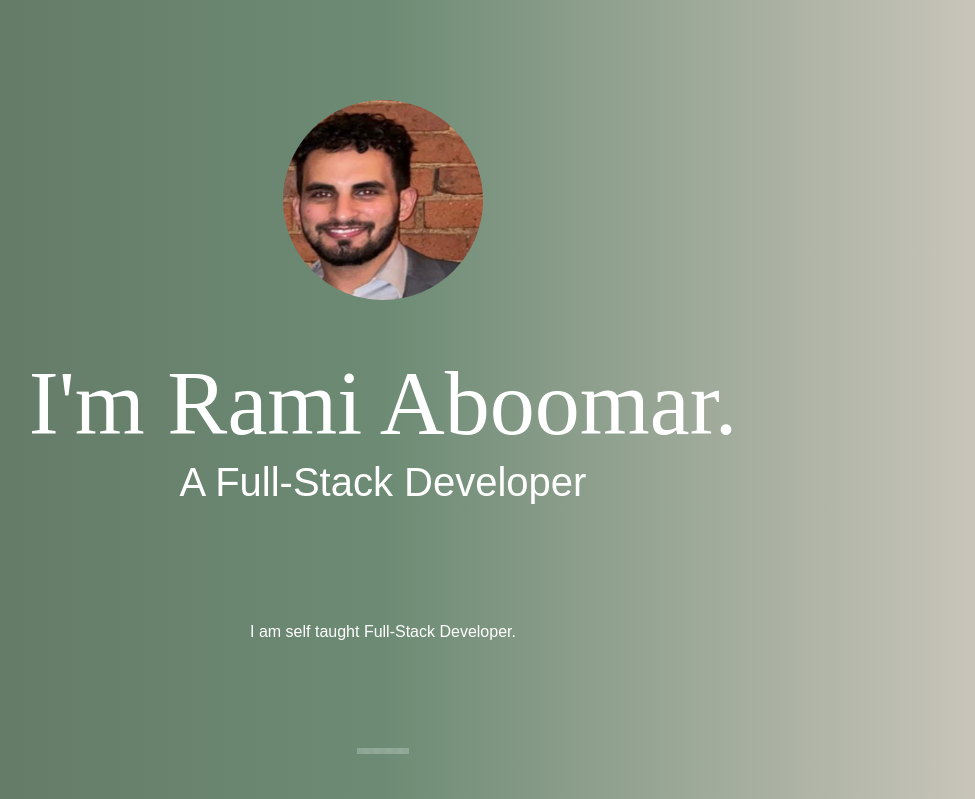
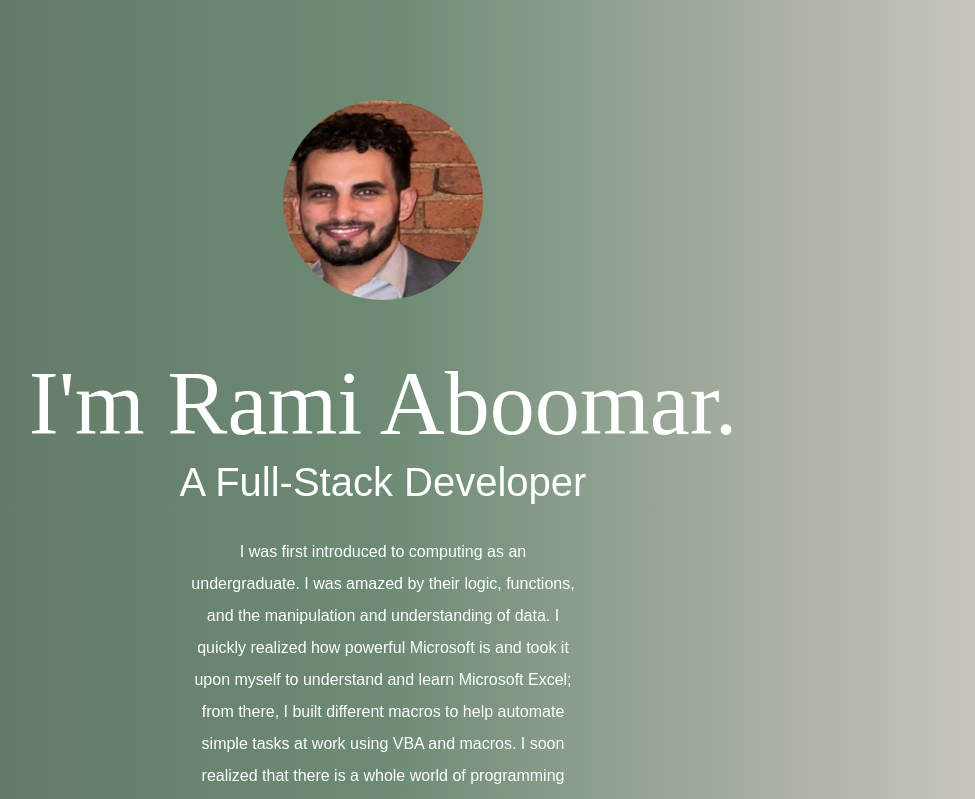
Before and after one commit to raboomar/Portifolio, a React (Create React App) app in the folder portifolio/: page / in a window 1280 px wide. Shown: the top 799 px of the page, without its empty margins (257-1232 px from the left). Built offline with nearby package versions, Linux system fonts and the light colour scheme.

Commit message:
adjusted margin on about me

```diff
--- a/portifolio/src/App.js
+++ b/portifolio/src/App.js
@@ -11,8 +11,9 @@ function App() {
     <div className="App">
       <LandingPage />
       <AboutMe />
+      <Projects />
       <Skills />
-      <Projects />
+
       <Contact />
     </div>
   );
--- a/portifolio/src/pages/AboutMe/AboutMe.jsx
+++ b/portifolio/src/pages/AboutMe/AboutMe.jsx
@@ -5,9 +5,19 @@ const AboutMe = () => {
   return (
     <div class="middle-container">
       <div class="profile">
-        <p class="intro">I am self taught Full-Stack Developer.</p>
+        <p class="intro">
+          I was first introduced to computing as an undergraduate. I was amazed
+          by their logic, functions, and the manipulation and understanding of
+          data. I quickly realized how powerful Microsoft is and took it upon
+          myself to understand and learn Microsoft Excel; from there, I built
+          different macros to help automate simple tasks at work using VBA and
+          macros. I soon realized that there is a whole world of programming
+          languages. For the past two years, I have been learning new
+          programming languages via udemy.com. Learning Java, HTML, CSS, and
+          JavaScript has developed into a personal hobby. I am eager to deepen
+          my understanding of web-development.
+        </p>
       </div>
-      <hr />
     </div>
   );
 };
--- a/portifolio/src/pages/AboutMe/aboutMe.css
+++ b/portifolio/src/pages/AboutMe/aboutMe.css
@@ -1,5 +1,5 @@
 .middle-container{
-    margin: 100px 0;
+    margin: 20px 0;
 }
 .me{
     width: 200px;
```
